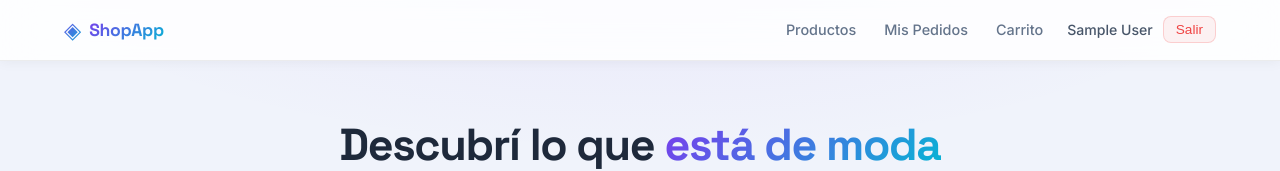
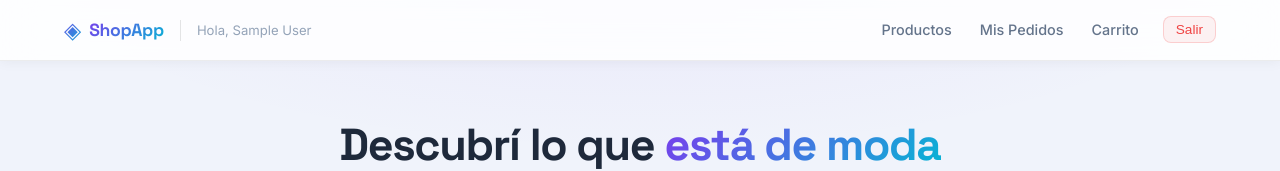
Before and after one commit to sergiogomezgattesco-web/shopapppels, a React (Vite) app in the folder frontend/: page / in a window 1280 px wide. Shown: the top 171 px of the page. Built offline with nearby package versions, Linux system fonts and the light colour scheme; no server answers; sample sign-in values are in the browser's storage.

Commit message:
Saludo usuario en navbar

```diff
--- a/frontend/src/components/Navbar.tsx
+++ b/frontend/src/components/Navbar.tsx
@@ -13,10 +13,15 @@ export default function Navbar() {
   return (
     <nav style={styles.nav}>
       <div style={styles.inner}>
-        <Link to="/" style={styles.brand}>
-          <span style={styles.brandIcon}>◈</span>
-          <span style={styles.brandText}>ShopApp</span>
-        </Link>
+        <div style={styles.brandArea}>
+          <Link to="/" style={styles.brand}>
+            <span style={styles.brandIcon}>◈</span>
+            <span style={styles.brandText}>ShopApp</span>
+          </Link>
+          {user && (
+            <span style={styles.greeting}>Hola, {user.name}</span>
+          )}
+        </div>
         <div style={styles.links}>
           <Link to="/" style={styles.link}>Productos</Link>
           {user && <Link to="/orders" style={styles.link}>Mis Pedidos</Link>}
@@ -26,8 +31,7 @@ export default function Navbar() {
           </Link>
           {user ? (
             <div style={styles.userArea}>
-              <span style={styles.userName}>{user.name}</span>
-              {user.role === 'ADMIN' && (
+{user.role === 'ADMIN' && (
                 <Link to="/admin" style={styles.linkAdmin}>Admin</Link>
               )}
               <button onClick={handleLogout} style={styles.logoutBtn}>Salir</button>
@@ -60,11 +64,24 @@ const styles: Record<string, React.CSSProperties> = {
     justifyContent: 'space-between',
     alignItems: 'center',
   },
+  brandArea: {
+    display: 'flex',
+    alignItems: 'center',
+    gap: '16px',
+  },
   brand: {
     display: 'flex',
     alignItems: 'center',
     gap: '8px',
     textDecoration: 'none',
+  },
+  greeting: {
+    fontSize: '0.82rem',
+    color: '#94a3b8',
+    fontWeight: '400',
+    fontFamily: 'Inter, sans-serif',
+    borderLeft: '1px solid rgba(0,0,0,0.1)',
+    paddingLeft: '16px',
   },
   brandIcon: {
     fontSize: '1.4rem',
@@ -133,11 +150,6 @@ const styles: Record<string, React.CSSProperties> = {
     gap: '10px',
     marginLeft: '8px',
   },
-  userName: {
-    fontSize: '0.88rem',
-    color: '#475569',
-    fontWeight: '500',
-  },
   logoutBtn: {
     background: 'rgba(239,68,68,0.07)',
     border: '1px solid rgba(239,68,68,0.2)',
```
